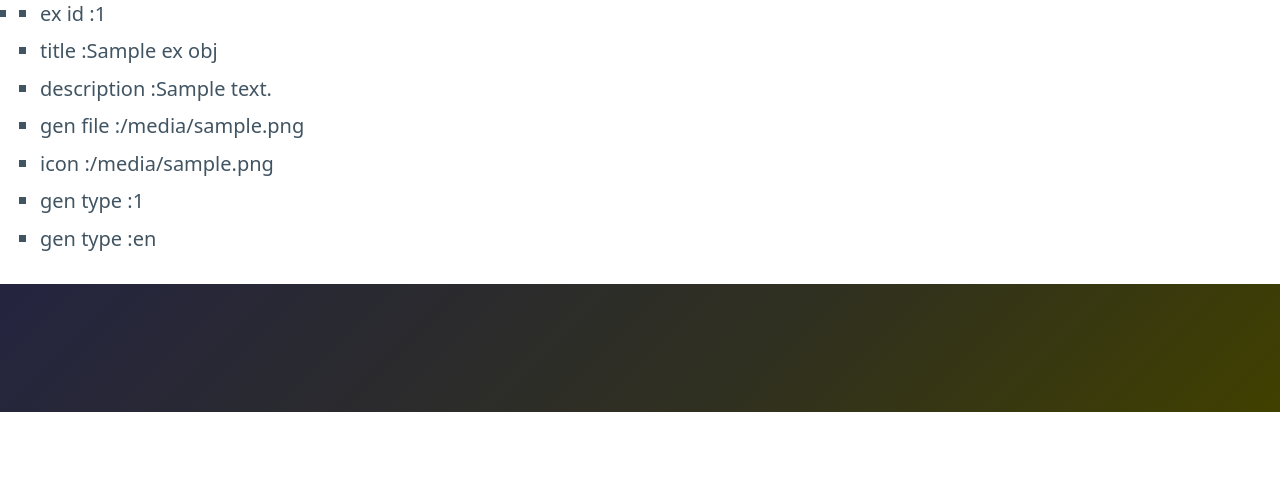
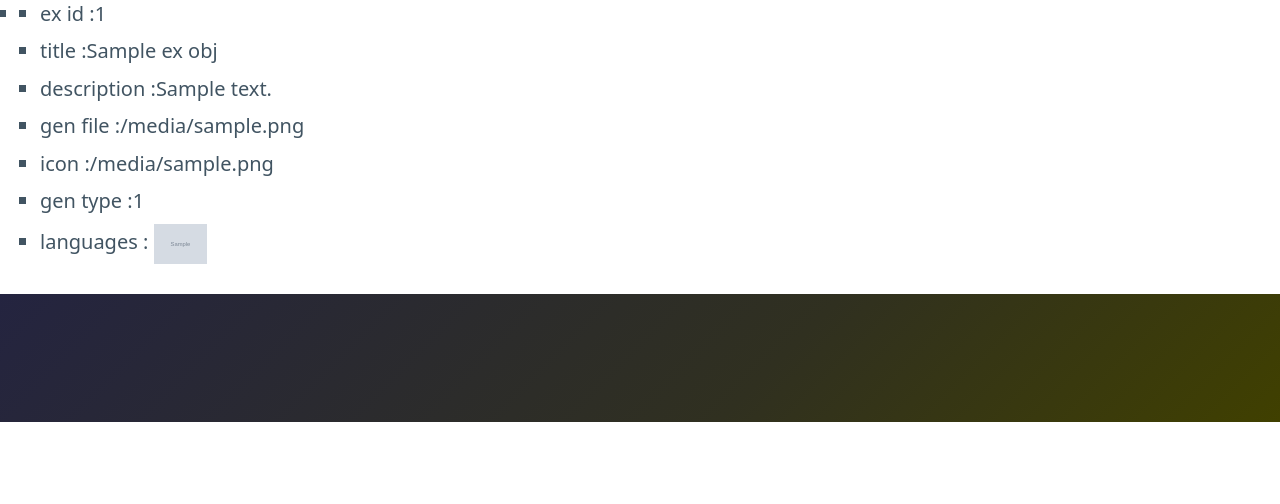
Before and after one commit to Romuald78/district_coders, a Django app: template website/templates/district/exercisesAssess.html in a window 1280 px wide. Shown: the part 264-768 px from the top of the page. Run offline with Django 4.2, Linux system fonts and the light colour scheme; the template is opened without the code that fills it: most values are stand-ins (such as "Sample title", 1, 10 or a date in 2020); grey boxes marked "Sample" are stand-in pictures.

Commit message:
Fixed the display of inner dictionaries in templates thx to the {% for key, value in myDictionary.items }. Also added a new setting in the django processors : to be able to use MEDIA_URL directly from within the templates like this {{ MEDIA_URL }}. This is very convenient for icons etc..... Now the page that shall display all the exercices for one asset seems to be ok : all database fields are displayed + the language icons are displayed in a HTML img tag.

```diff
--- a/website/district/controllers/assessmentcontroller.py
+++ b/website/district/controllers/assessmentcontroller.py
@@ -84,9 +84,6 @@ def get_exercises(request, id_asse):
         else:
             exos[ex_id]["lang_objs"].append(lng_obj)
 
-    for x in exos:
-        print(exos[x])
-
 
     context["exercises"] = exos
     # Use context in the template and render response view
--- a/website/secure/medias_cnf.py
+++ b/website/secure/medias_cnf.py
@@ -1,10 +1,10 @@
 # Media ROOT (for back end access)
 # For Windows / Vincent Computer
-medias_absolute_path = 'h:\Documents\WORK\district_coders\district_coders\website\medias'
+#medias_absolute_path = 'h:\Documents\WORK\district_coders\district_coders\website\medias'
 
 # Media ROOT (for back end access)
 # For Linux / Romuald Computer
-#medias_absolute_path = '/home/cytech/district_coders/website/medias'
+medias_absolute_path = '/home/cytech/district_coders/website/medias'
 
 # Media URL (for web access)
 medias_url_root = '/medias/'
--- a/website/templates/district/exercisesAssess.html
+++ b/website/templates/district/exercisesAssess.html
@@ -12,16 +12,20 @@
     {%  include "district/header.html" %}
     <div class="page">
         <ul>
-            {% for i in exercises %}
+            {% for key, value in exercises.items %}
                 <li>
                     <ul>
-                        <li>ex id :{{ i.ex_obj.id }}</li>
-                        <li>title :{{ i.ex_obj.title }}</li>
-                        <li>description :{{ i.ex_obj.description }}</li>
-                        <li>gen file :{{ i.ex_obj.gen_file }}</li>
-                        <li>icon :{{ i.ex_obj.icon }}</li>
-                        <li>gen type :{{ i.ex_obj.insp_mode_id }}</li>
-                        <li>gen type :{{ i.lang_objs }}</li>
+                        <li>ex id :{{ value.ex_obj.id }}</li>
+                        <li>title :{{ value.ex_obj.title }}</li>
+                        <li>description :{{ value.ex_obj.description }}</li>
+                        <li>gen file :{{ value.ex_obj.gen_file }}</li>
+                        <li>icon :{{ value.ex_obj.icon }}</li>
+                        <li>gen type :{{ value.ex_obj.insp_mode_id }}</li>
+                        <li>languages :
+                            {% for lang in value.lang_objs %}
+                                <img class="code_logo" src="{{ MEDIA_URL }}{{ lang.icon }}">
+                            {% endfor %}
+                        </li>
 
                     </ul>
                 </li>
--- a/website/website/settings.py
+++ b/website/website/settings.py
@@ -68,6 +68,8 @@ TEMPLATES = [
                 'django.template.context_processors.request',
                 'django.contrib.auth.context_processors.auth',
                 'django.contrib.messages.context_processors.messages',
+                # to be able to use MEDIA_URL in the templates
+                'django.template.context_processors.media',
             ],
         },
     },
```
